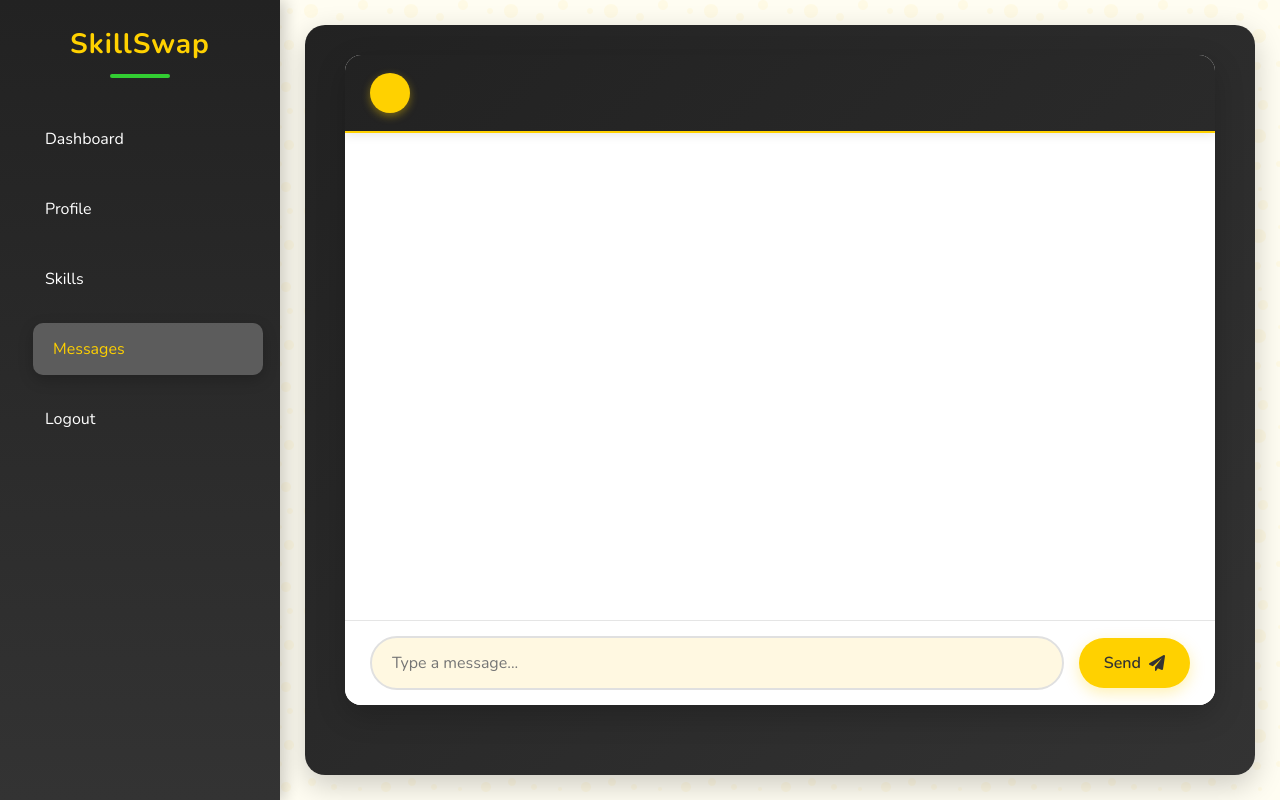
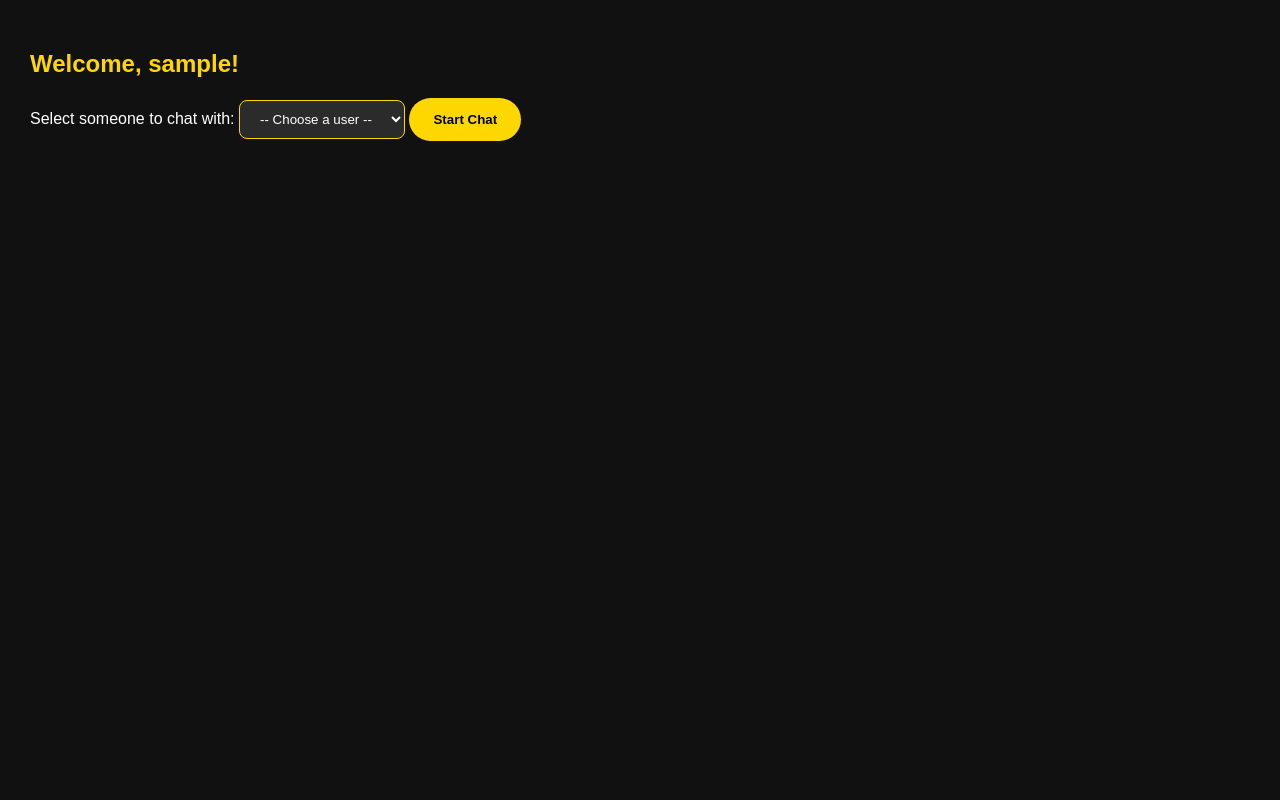
Before and after one commit to Harshita890/SwapSkill, a PHP site: page /messages.php in a window 1280 px wide. Run offline with PHP 8.4, Linux system fonts and the light colour scheme; the visitor is signed in with stand-in values (Sample User, id 1); data that the repository does not hold is empty.

Commit message:
updated UI

```diff
--- a/messages.php
+++ b/messages.php
@@ -1,101 +1,252 @@
 <?php
 session_start();
-require_once('include/db.php');
+require("include/db.php");
 
-if (!isset($_SESSION['user_id'])) {
+// Redirect to login if not logged in
+if (!isset($_SESSION['user_id']) || !isset($_SESSION['username'])) {
     header("Location: login.php");
     exit();
 }
 
-$user_id = $_SESSION['user_id'];
-$stmt = $conn->prepare("SELECT username FROM users WHERE id = ?");
-$stmt->bind_param("i", $user_id);
-$stmt->execute();
-$user_result = $stmt->get_result();
-$user_row = $user_result->fetch_assoc();
-$username = $user_row['username'];
-$stmt->close();
+$chatSelected = false;
+$other_user = null;
+$other_user_id = null;
+
+// Get list of all other users
+$users_list = mysqli_query($conn, "SELECT id, username FROM users WHERE id != " . $_SESSION['user_id']);
+
+// Check if a chat is selected
+if (isset($_GET['other_user_id'])) {
+    $other_user_id = intval($_GET['other_user_id']);
+    $stmt = $conn->prepare("SELECT username FROM users WHERE id = ?");
+    $stmt->bind_param("i", $other_user_id);
+    $stmt->execute();
+    $result = $stmt->get_result();
+    $other_user = $result->fetch_assoc();
+    $stmt->close();
+
+    if ($other_user) {
+        $chatSelected = true;
+    }
+}
 ?>
 
 <!DOCTYPE html>
 <html lang="en">
 <head>
     <meta charset="UTF-8">
-    <title>SkillSwap - Chat</title>
-    <link rel="stylesheet" href="css.css">
-    <link href="https://fonts.googleapis.com/css2?family=Nunito:wght@300;400;600;700&display=swap" rel="stylesheet">
-    <link rel="stylesheet" href="https://cdnjs.cloudflare.com/ajax/libs/font-awesome/6.0.0/css/all.min.css">
+    <title>SkillSwap Chat</title>
+    <style>
+    :root {
+        --black: #111;
+        --yellow: #ffd700;
+        --green: #32cd32;
+        --gray: #f0f0f0;
+    }
+
+    body {
+        font-family: 'Nunito', sans-serif;
+        background: var(--black);
+        color: white;
+        margin: 0;
+        padding: 30px;
+    }
+
+    h2 {
+        color: var(--yellow);
+        margin-bottom: 20px;
+    }
+
+    form, select {
+        margin-bottom: 20px;
+    }
+
+    #chat-container {
+        background: #1e1e1e;
+        border-radius: 16px;
+        padding: 30px;
+        max-width: 1000px;
+        height: 80vh;
+        margin: auto;
+        box-shadow: 0 0 25px rgba(255, 255, 255, 0.05);
+        display: flex;
+        flex-direction: column;
+    }
+
+    #chat-header {
+        font-weight: 700;
+        font-size: 24px;
+        color: var(--yellow);
+        margin-bottom: 20px;
+        border-bottom: 2px solid var(--yellow);
+        padding-bottom: 10px;
+    }
+
+    #messages {
+        flex: 1;
+        overflow-y: auto;
+        background: var(--black);
+        border: 2px solid var(--yellow);
+        padding: 20px;
+        border-radius: 12px;
+        margin-bottom: 20px;
+    }
+
+    .message {
+        margin-bottom: 12px;
+        padding: 14px 20px;
+        border-radius: 20px;
+        max-width: 70%;
+        font-size: 16px;
+    }
+
+    .sent-message {
+        background: var(--green);
+        color: black;
+        align-self: flex-end;
+    }
+
+    .received-message {
+        background: var(--yellow);
+        color: black;
+        align-self: flex-start;
+    }
+
+    #message-form {
+        display: flex;
+        gap: 12px;
+        margin-top: auto;
+    }
+
+    #message-input {
+        flex: 1;
+        padding: 14px 20px;
+        border: 2px solid var(--green);
+        border-radius: 30px;
+        font-size: 16px;
+        outline: none;
+        background: #2b2b2b;
+        color: white;
+    }
+
+    #message-input::placeholder {
+        color: #aaa;
+    }
+
+    button {
+        padding: 14px 24px;
+        background: var(--yellow);
+        color: black;
+        border: none;
+        font-weight: bold;
+        border-radius: 30px;
+        cursor: pointer;
+        transition: 0.3s;
+    }
+
+    button:hover {
+        background: var(--green);
+        color: black;
+    }
+
+    select {
+        padding: 10px 16px;
+        border-radius: 8px;
+        border: 1px solid var(--yellow);
+        background: #2b2b2b;
+        color: white;
+    }
+
+    option {
+        color: black;
+    }
+
+    @media (max-width: 768px) {
+        #chat-container {
+            padding: 20px;
+            max-height: 90vh;
+        }
+
+        .message {
+            max-width: 85%;
+        }
+    }
+</style>
+
 </head>
 <body>
-    <div class="sidebar">
-        <h2>SkillSwap</h2>
-        <ul>
-            <li><a href="dashboard.php">Dashboard</a></li>
-            <li><a href="profile.php">Profile</a></li>
-            <li><a href="skills.php">Skills</a></li>
-            <li class="active"><a href="messages.php">Messages</a></li>
-            <li><a href="logout.php">Logout</a></li>
-        </ul>
-    </div>
 
-    <div class="main-content">
-        <div class="chat-container">
-            <div class="chat-header">
-                <div class="user-avatar"><?php echo strtoupper(substr($username, 0, 1)); ?></div>
-                <h3><?php echo htmlspecialchars($username); ?></h3>
-            </div>
-            <div class="messages" id="messages"></div>
-            <div class="message-input">
-                <input type="text" id="messageInput" placeholder="Type a message..." autocomplete="off">
-                <button onclick="sendMessage()">Send <i class="fas fa-paper-plane"></i></button>
-            </div>
+<h2>Welcome, <?php echo htmlspecialchars($_SESSION['username']); ?>!</h2>
+
+<?php if (!$chatSelected): ?>
+    <form method="GET" action="messages.php">
+        <label>Select someone to chat with:</label>
+        <select name="other_user_id" required>
+            <option value="">-- Choose a user --</option>
+            <?php while ($row = mysqli_fetch_assoc($users_list)): ?>
+                <option value="<?php echo $row['id']; ?>">
+                    <?php echo htmlspecialchars($row['username']); ?>
+                </option>
+            <?php endwhile; ?>
+        </select>
+        <button type="submit">Start Chat</button>
+    </form>
+
+<?php else: ?>
+    <div id="chat-container">
+        <div id="chat-header">
+            Chat with <?php echo htmlspecialchars($other_user['username']); ?>
         </div>
+
+        <div id="messages"></div>
+
+        <form id="message-form">
+            <input type="text" id="message-input" placeholder="Type your message..." required />
+            <button type="submit">Send</button>
+        </form>
     </div>
 
     <script>
-        function scrollToBottom() {
-            const messagesDiv = document.getElementById('messages');
-            messagesDiv.scrollTop = messagesDiv.scrollHeight;
+        function loadMessages() {
+            fetch('get_messages.php?other_user_id=<?php echo $other_user_id; ?>')
+                .then(res => res.json())
+                .then(data => {
+                    const container = document.getElementById('messages');
+                    container.innerHTML = '';
+                    data.forEach(msg => {
+                        const div = document.createElement('div');
+                        div.className = 'message ' + (msg.sender_id == <?php echo $_SESSION['user_id']; ?> ? 'sent-message' : 'received-message');
+                        div.textContent = msg.message;
+                        container.appendChild(div);
+                    });
+                    container.scrollTop = container.scrollHeight;
+                });
         }
 
-        function sendMessage() {
-            const input = document.getElementById('messageInput');
+        document.getElementById('message-form').addEventListener('submit', function(e) {
+            e.preventDefault();
+            const input = document.getElementById('message-input');
             const message = input.value.trim();
-
             if (message) {
                 fetch('send_message.php', {
                     method: 'POST',
                     headers: {'Content-Type': 'application/x-www-form-urlencoded'},
-                    body: 'message=' + encodeURIComponent(message)
+                    body: `receiver_id=<?php echo $other_user_id; ?>&message=${encodeURIComponent(message)}`
                 })
-                .then(response => {
-                    if (response.ok) {
+                .then(res => res.json())
+                .then(data => {
+                    if (data.status === 'success') {
                         input.value = '';
                         loadMessages();
                     }
-                })
-                .catch(error => console.error('Error:', error));
-            }
-        }
-
-        function loadMessages() {
-            fetch('get_messages.php')
-                .then(response => response.text())
-                .then(data => {
-                    document.getElementById('messages').innerHTML = data;
-                    scrollToBottom();
-                })
-                .catch(error => console.error('Error:', error));
-        }
-
-        document.getElementById('messageInput').addEventListener('keypress', function(e) {
-            if (e.key === 'Enter') {
-                sendMessage();
+                });
             }
         });
 
         loadMessages();
-        setInterval(loadMessages, 2000);
+        setInterval(loadMessages, 3000);
     </script>
+<?php endif; ?>
+
 </body>
 </html>
```
Also changed, not shown: get_messages.php (added, +33 -0 lines), load_message.php (deleted, +0 -37 lines), send_message.php (+10 -11 lines), inbox.php (added).
